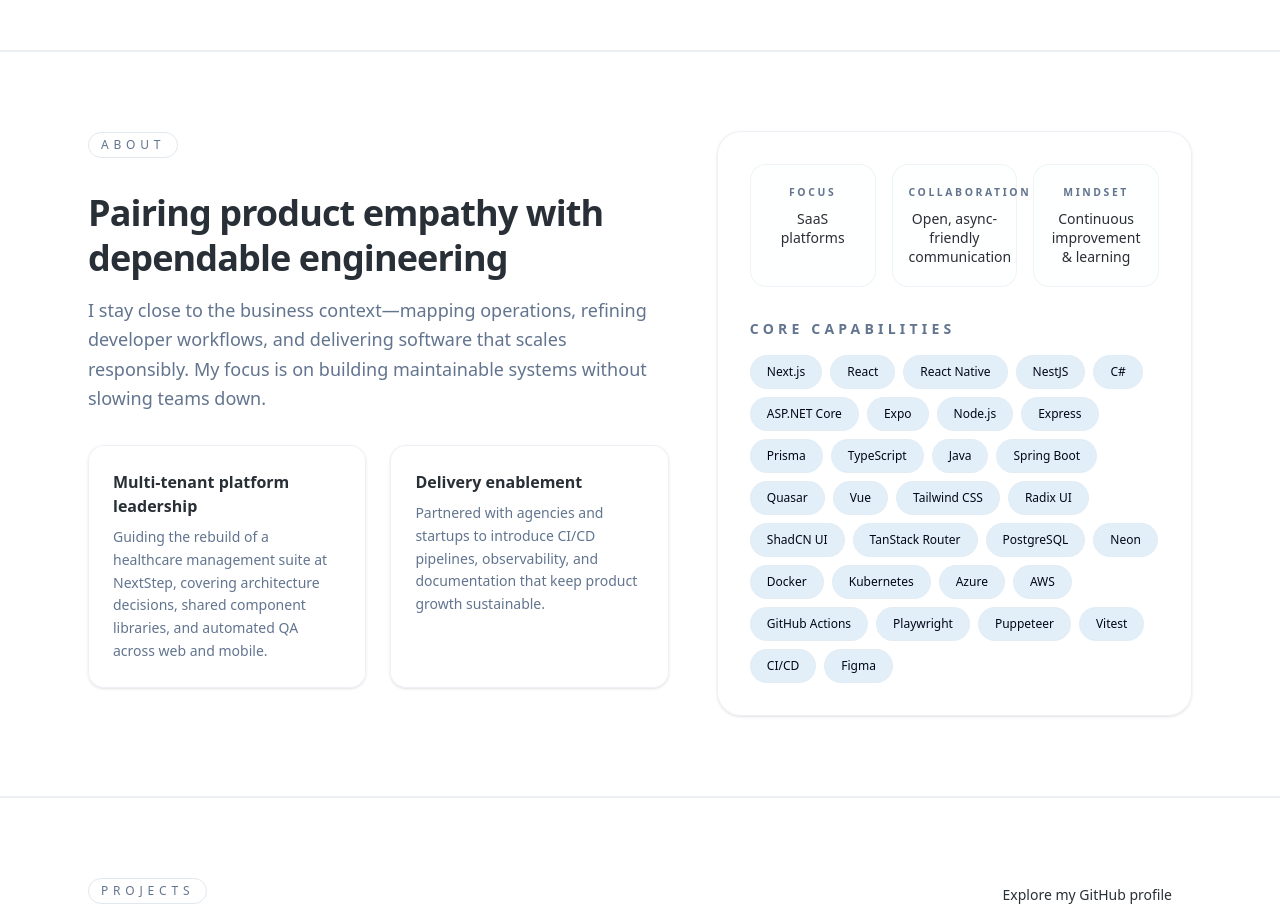
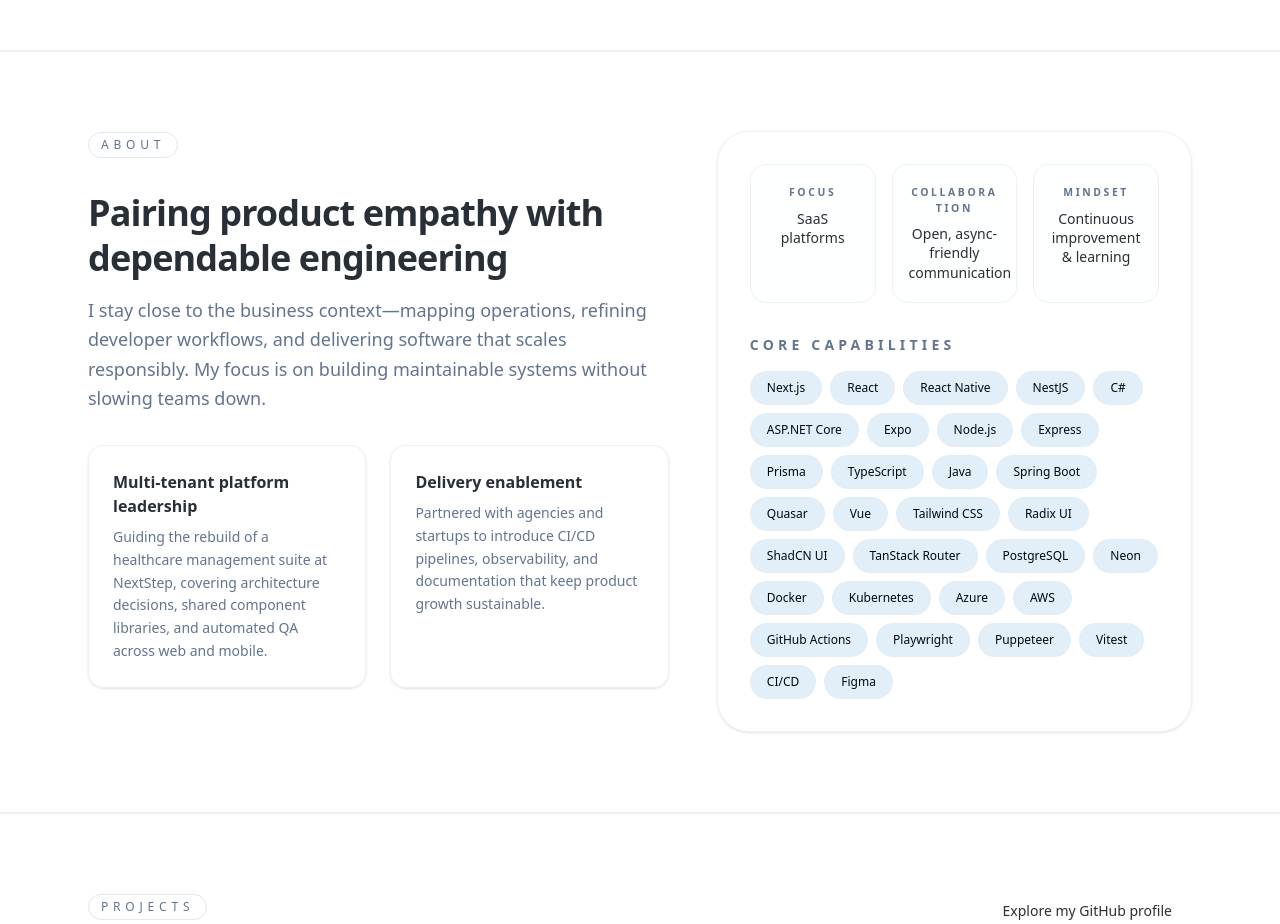
Before and after one commit to kylemicros/portfolio-website, a Next.js app: page / in a window 1280 px wide. Shown: the part 1160-2084 px from the top of the page. Built offline with nearby package versions, Linux system fonts and the light colour scheme.

Commit message:
Update AboutSection styles for improved layout and text wrapping

```diff
--- a/src/components/sections/AboutSection.tsx
+++ b/src/components/sections/AboutSection.tsx
@@ -44,11 +44,11 @@
           </div>
         </div>
 
-        <div className="flex flex-col gap-8 rounded-3xl border border-border/60 bg-card/60 p-8 shadow-sm backdrop-blur">
+        <div className="flex flex-col gap-8 rounded-4xl border border-border/60 bg-card/60 p-8 shadow-sm backdrop-blur">
           <div className="grid gap-4 sm:grid-cols-3">
             {about.values.map((value) => (
               <div key={value.label} className="rounded-2xl border border-border/50 bg-background/50 px-4 py-5 text-center">
-                <p className="text-[0.65rem] font-semibold uppercase tracking-[0.25em] text-muted-foreground text-balance">
+                <p className="text-[0.65rem] font-semibold uppercase tracking-[0.25em] text-muted-foreground text-balance whitespace-normal wrap-break-word">
                   {value.label}
                 </p>
                 <p className="mt-2 text-sm font-medium leading-snug text-foreground text-pretty">
```
